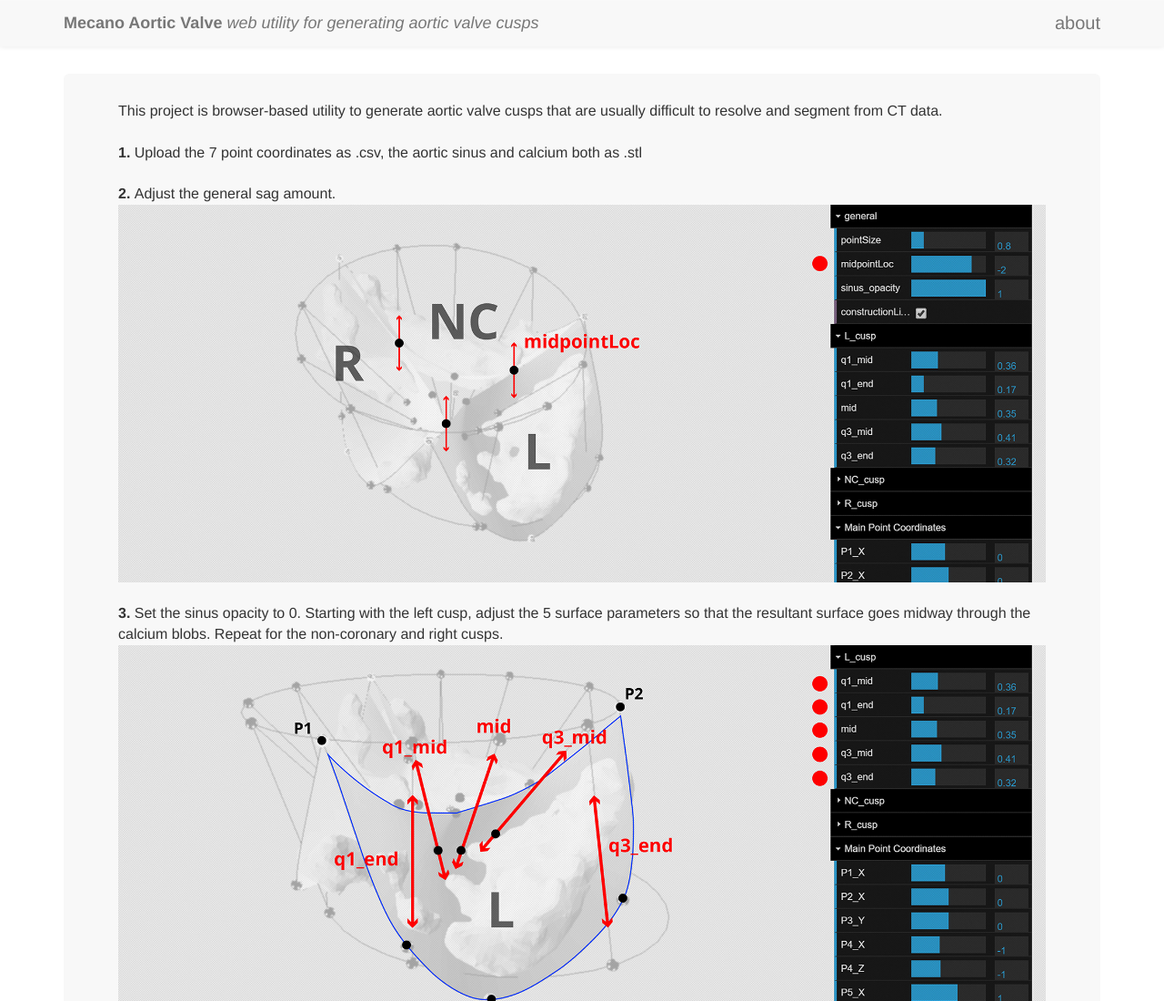
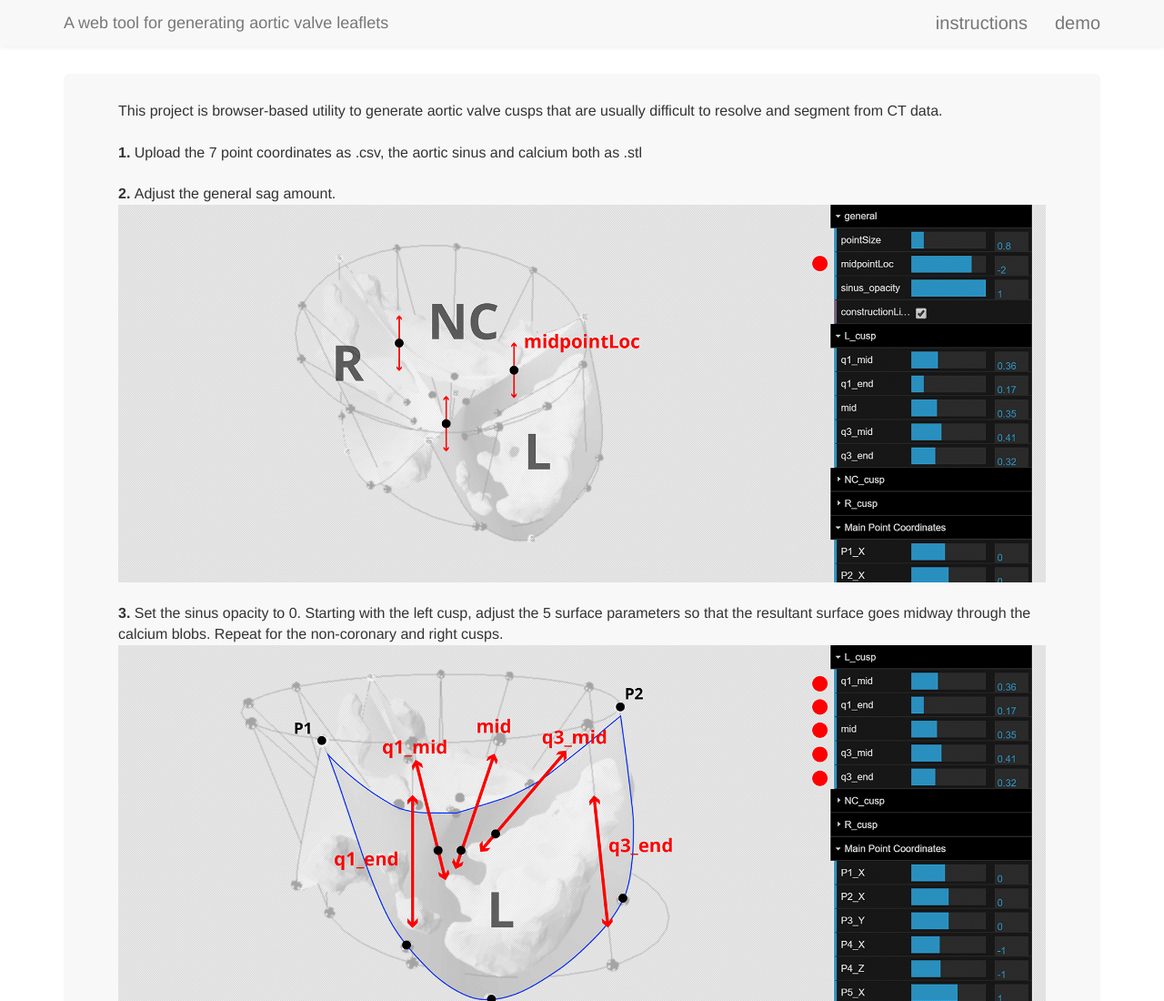
Before and after one commit to ahmedhosny/av-generator, a plain HTML site: page about.html in a window 1280 px wide. Shown: the top 1100 px of the page at 91% size. Drawn offline with Linux system fonts and the light colour scheme.

Commit message:
Update about.html

```diff
--- a/about.html
+++ b/about.html
@@ -1,9 +1,8 @@
 <!DOCTYPE html>
 <html lang="en">
     <head>
-        <title>Mecano Equate</title>
+        <title>Aortic leaflets generator</title>
         <meta charset="utf-8">
-        <link rel="shortcut icon" href="img/favicon.png">
         <!-- LIB SCRIPTS -->
 
 
@@ -46,11 +45,12 @@
             <span class="icon-bar"></span>
             <span class="icon-bar"></span>
           </button>
-          <a class="navbar-brand" href="index.html"><b> Mecano Aortic Valve </b> <i> web utility for generating aortic valve cusps </i> </a>
+          <a class="navbar-brand" href="index.html">A web tool for generating aortic valve leaflets</i> </a>
         </div>
         <div id="navbar" class="navbar-collapse collapse">
           <ul class="nav navbar-nav navbar-right">
-            <li><a href="about.html">about</a></li>
+            <li><a target="_blank" href="about.html">instructions</a></li>
+              <li><a target="_blank" href="https://youtu.be/6ZdiZdl7wZk">demo</a></li>
           </ul>
         </div><!--/.nav-collapse -->
 
```
